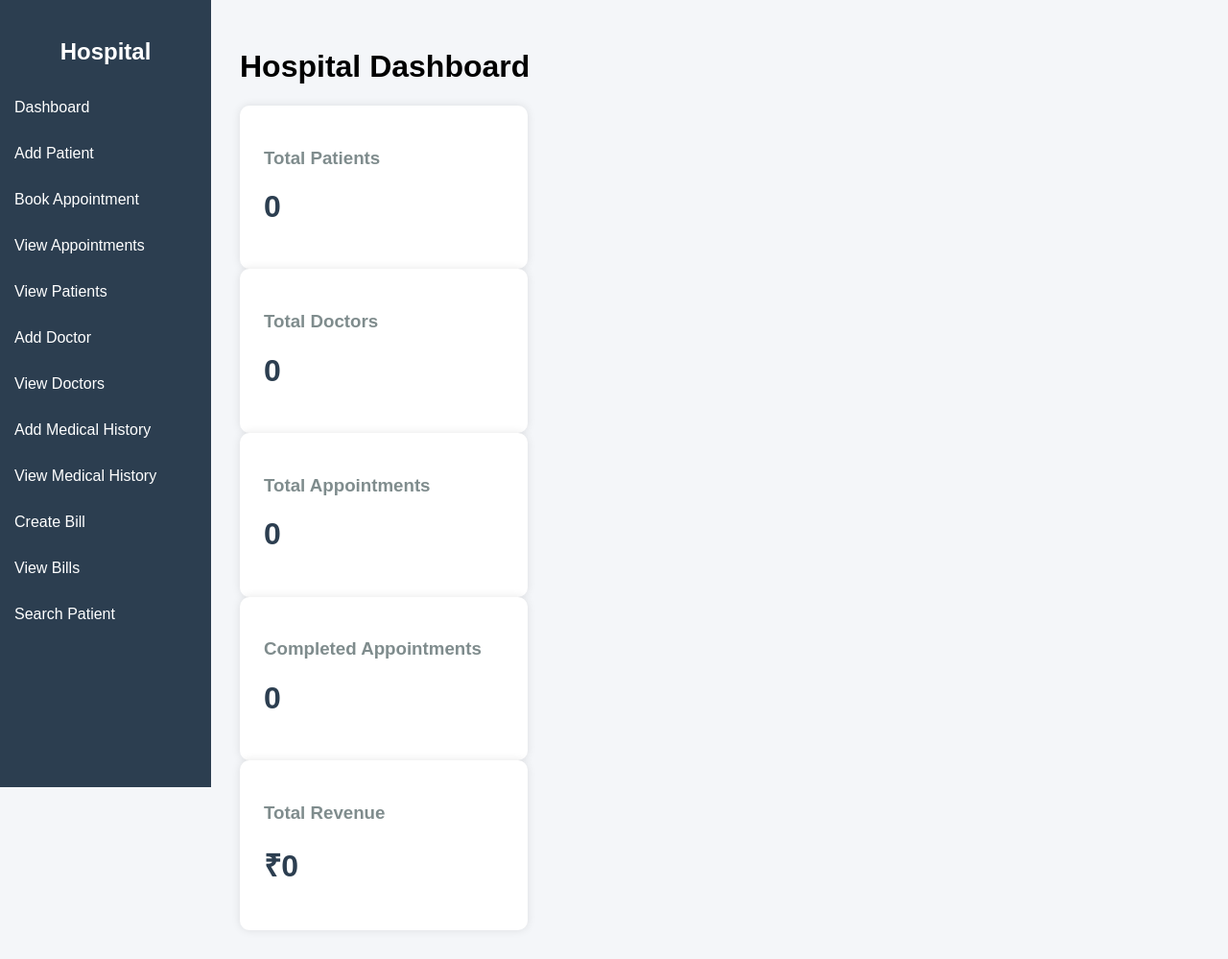
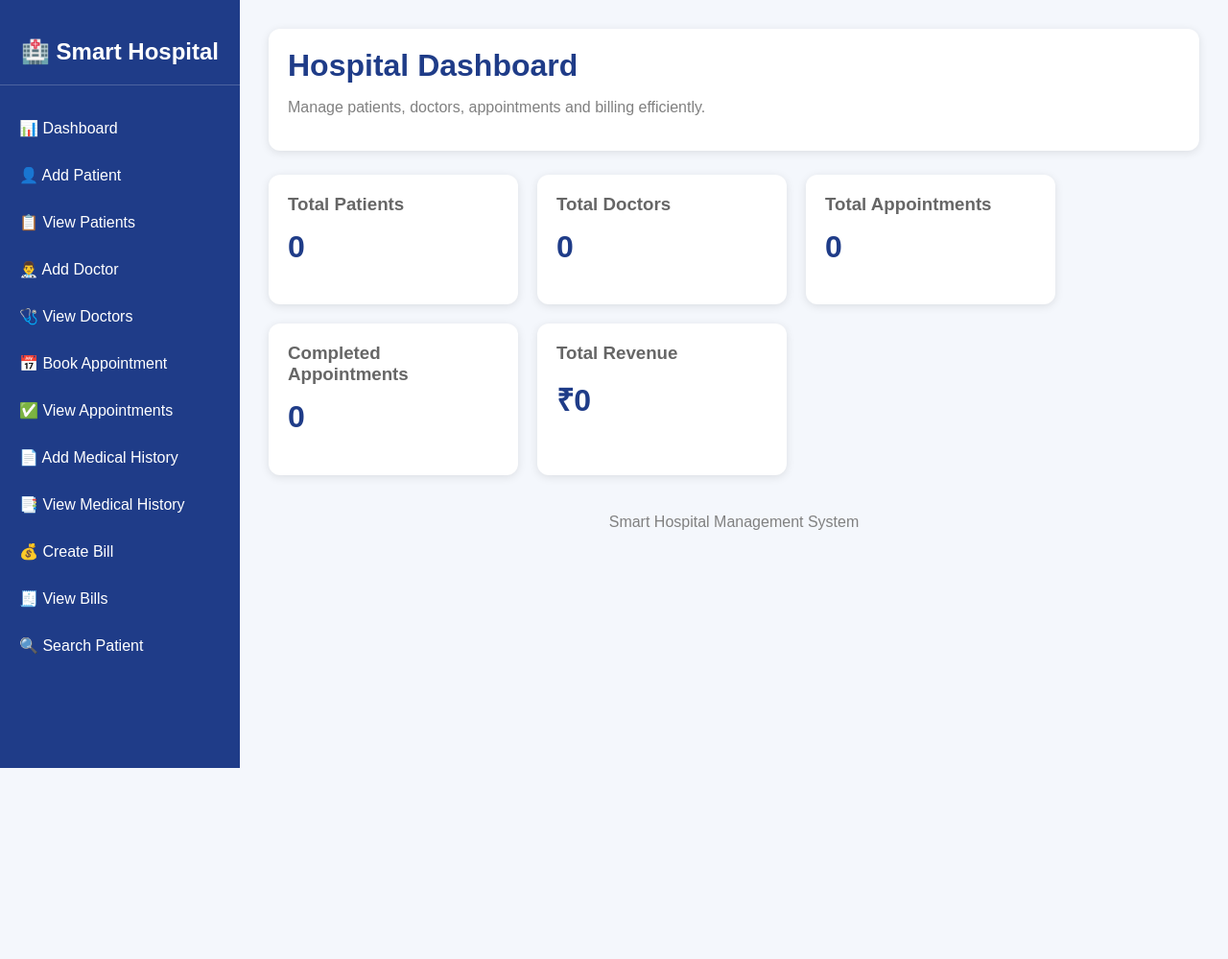
Before and after one commit to swathi04721/Hospital-Management-System, a Flask app: page /dashboard in a window 1280 px wide. Shown: the whole page at 96% size. After the commit the page ends 800 px from the top, so only its background shows below. Run offline with Flask 3, Linux system fonts and the light colour scheme; data that the repository does not hold is empty; some libraries are stand-ins or nearby versions.

Commit message:
professional dashboard design

```diff
--- a/templates/index.html
+++ b/templates/index.html
@@ -1,68 +1,92 @@
 <!DOCTYPE html>
 <html>
 <head>
-    <title>Hospital Dashboard</title>
+    <title>Smart Hospital Management System</title>
 
     <style>
 
         body{
             margin:0;
-            font-family:Arial;
-            background:#f4f6f9;
+            font-family:Arial, sans-serif;
+            background:#f4f7fc;
         }
 
         .sidebar{
-            width:220px;
+            width:250px;
             height:100vh;
-            background:#2c3e50;
+            background:#1f3c88;
             position:fixed;
             color:white;
-            padding-top:20px;
+            overflow:auto;
         }
 
         .sidebar h2{
             text-align:center;
+            padding:20px;
+            border-bottom:1px solid rgba(255,255,255,0.2);
         }
 
         .sidebar a{
             display:block;
             color:white;
-            padding:15px;
+            padding:15px 20px;
             text-decoration:none;
         }
 
         .sidebar a:hover{
-            background:#34495e;
+            background:#3056b3;
         }
 
         .main{
-            margin-left:220px;
+            margin-left:250px;
             padding:30px;
         }
 
-        .cards{
+        .header{
+            background:white;
+            padding:20px;
+            border-radius:12px;
+            box-shadow:0 2px 10px rgba(0,0,0,0.1);
+        }
+
+        .header h1{
+            margin:0;
+            color:#1f3c88;
+        }
+
+        .header p{
+            color:gray;
+        }
+
         .cards{
             display:flex;
             flex-wrap:wrap;
             gap:20px;
-    margin-top:30px;
-}
+            margin-top:25px;
         }
 
         .card{
             background:white;
-            padding:25px;
-            width:250px;
-            border-radius:10px;
-            box-shadow:0 0 10px rgba(0,0,0,0.1);
+            width:220px;
+            padding:20px;
+            border-radius:12px;
+            box-shadow:0 2px 10px rgba(0,0,0,0.1);
         }
 
         .card h3{
-            color:#7f8c8d;
+            margin:0;
+            color:#666;
         }
 
         .card h1{
-            color:#2c3e50;
+            margin-top:15px;
+            color:#1f3c88;
+        }
+
+        .footer{
+            margin-top:40px;
+            text-align:center;
+            color:gray;
         }
 
     </style>
@@ -73,26 +97,35 @@
 
 <div class="sidebar">
 
-    <h2>Hospital</h2>
+    <h2>🏥 Smart Hospital</h2>
 
-    <a href="/dashboard">Dashboard</a>
+    <a href="/dashboard">📊 Dashboard</a>
+    <a href="/patients">👤 Add Patient</a>
+    <a href="/view_patients">📋 View Patients</a>
 
-    <a href="/patients">Add Patient</a>
-    <a href="/appointments">Book Appointment</a>
-    <a href="/view_appointments">View Appointments</a>
-    <a href="/view_patients">View Patients</a>
-    <a href="/doctors">Add Doctor</a>
-    <a href="/view_doctors">View Doctors</a>
-    <a href="/medical_history">Add Medical History</a>
-    <a href="/view_medical_history">View Medical History</a>
-    <a href="/billing">Create Bill</a>
-    <a href="/view_bills">View Bills</a>
-    <a href="/search_patient">Search Patient</a>
+    <a href="/doctors">👨‍⚕️ Add Doctor</a>
+    <a href="/view_doctors">🩺 View Doctors</a>
+
+    <a href="/appointments">📅 Book Appointment</a>
+    <a href="/view_appointments">✅ View Appointments</a>
+
+    <a href="/medical_history">📄 Add Medical History</a>
+    <a href="/view_medical_history">📑 View Medical History</a>
+
+    <a href="/billing">💰 Create Bill</a>
+    <a href="/view_bills">🧾 View Bills</a>
+
+    <a href="/search_patient">🔍 Search Patient</a>
+
 </div>
 
 <div class="main">
 
+    <div class="header">
         <h1>Hospital Dashboard</h1>
+        <p>Manage patients, doctors, appointments and billing efficiently.</p>
+    </div>
+
     <div class="cards">
 
         <div class="card">
@@ -122,6 +155,10 @@
 
     </div>
 
+    <div class="footer">
+        Smart Hospital Management System
+    </div>
+
 </div>
 
 </body>
```
Lines whose indentation alone changed are shown as unchanged.
